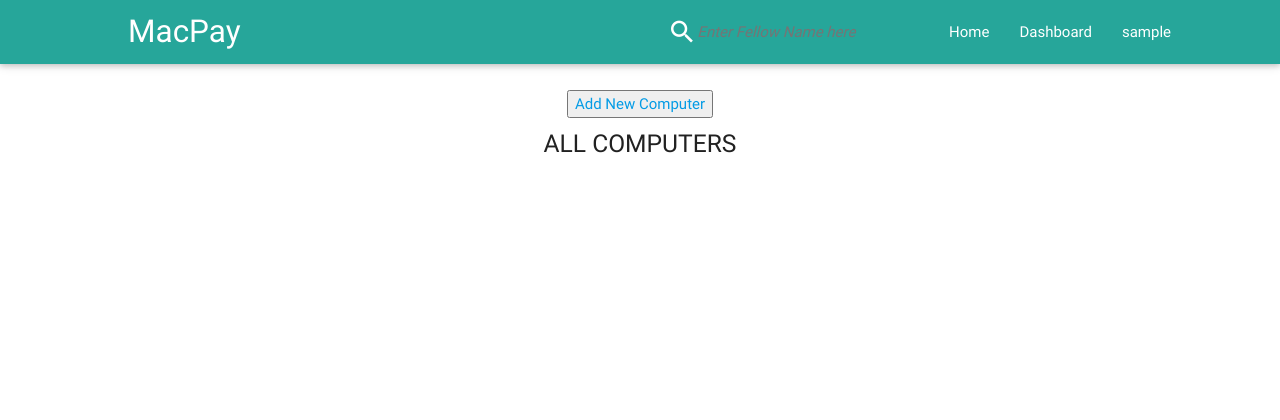
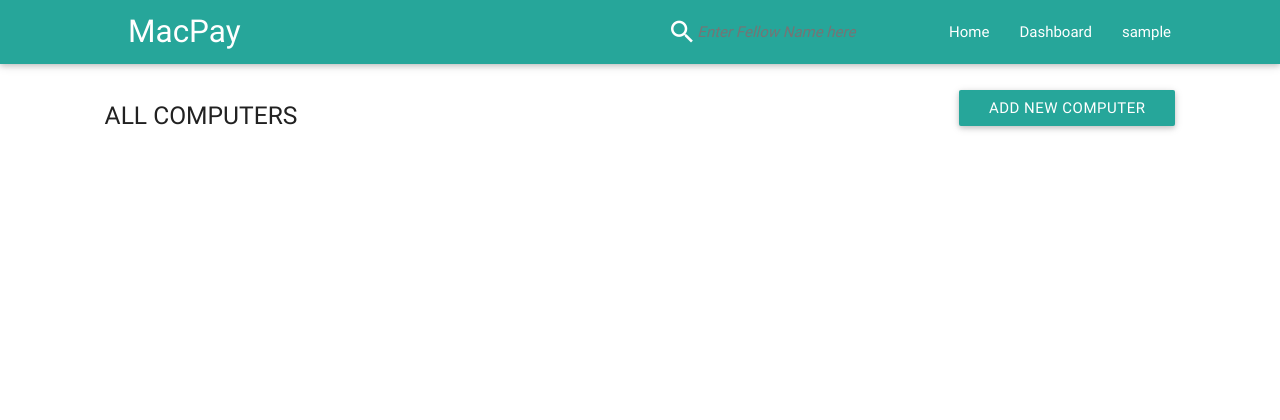
Before and after one commit to emmanuel-isaac/macPay, a Django app: page /computer/list/ in a window 1280 px wide. Shown: the top 420 px of the page. Run offline with Django 3.2, Linux system fonts and the light colour scheme; the visitor is signed in with stand-in values (Sample User, id 1); data that the repository does not hold is empty; some libraries are stand-ins or nearby versions.

Commit message:
style computer list template

```diff
--- a/static/stylesheets/computer_list.css
+++ b/static/stylesheets/computer_list.css
@@ -1,5 +1,5 @@
 .contain {
-    margin: 2%;
+    margin: 2% 7%;
     text-align: center;
 }
 
@@ -23,3 +23,21 @@
 .mac-img img {
     max-height: 200px;
 }
+
+.mac-img a {
+    color: #26a69a;
+    text-transform: none;
+}
+
+.mac-img a:hover {
+    color: #64b5f6;
+}
+
+.contain ul li {
+    display: inline-block;
+}
+
+.contain ul {
+    text-align: left;
+    padding: 0 15px;
+}
--- a/templates/computer/computer_list.html
+++ b/templates/computer/computer_list.html
@@ -11,12 +11,14 @@
 {% block content %}
 
     <div class='contain'>
-        <a href="{% url 'computer_create' %}">
-            <button>Add New Computer</button>
-        </a>
-
-        <h5>ALL COMPUTERS</h5>
-
+        <ul>
+            <li class='right'>
+                <a href="{% url 'computer_create' %}">
+                    <button class='btn waves'>Add New Computer</button>
+                </a>
+            </li>
+            <li><h5>ALL COMPUTERS</h5></li>
+        </ul>
         <div class='row'>
         {% for computer in object_list  %}
             <div class='col s3 comp-col'>
```
